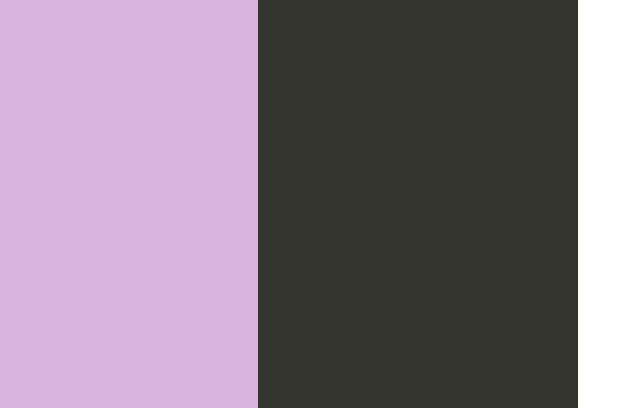
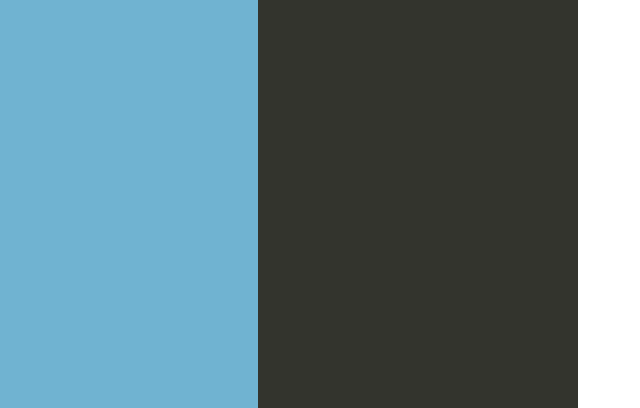
Before and after one commit to varadharajaan/demoapp-node, a website: page index.html in a window 1280 px wide. Shown: the part 392-800 px from the top of the page, without its empty margins (62-702 px from the left). Drawn offline with Linux system fonts and the light colour scheme.

Commit message:
change bg to blue

```diff
--- a/index.html
+++ b/index.html
@@ -35,7 +35,7 @@
 
         text-align: right;
         padding-top: 11em;
-        background-color: #d8b5de;
+        background-color: #70b3d1;
 
       }
       .textColumn p {
```
